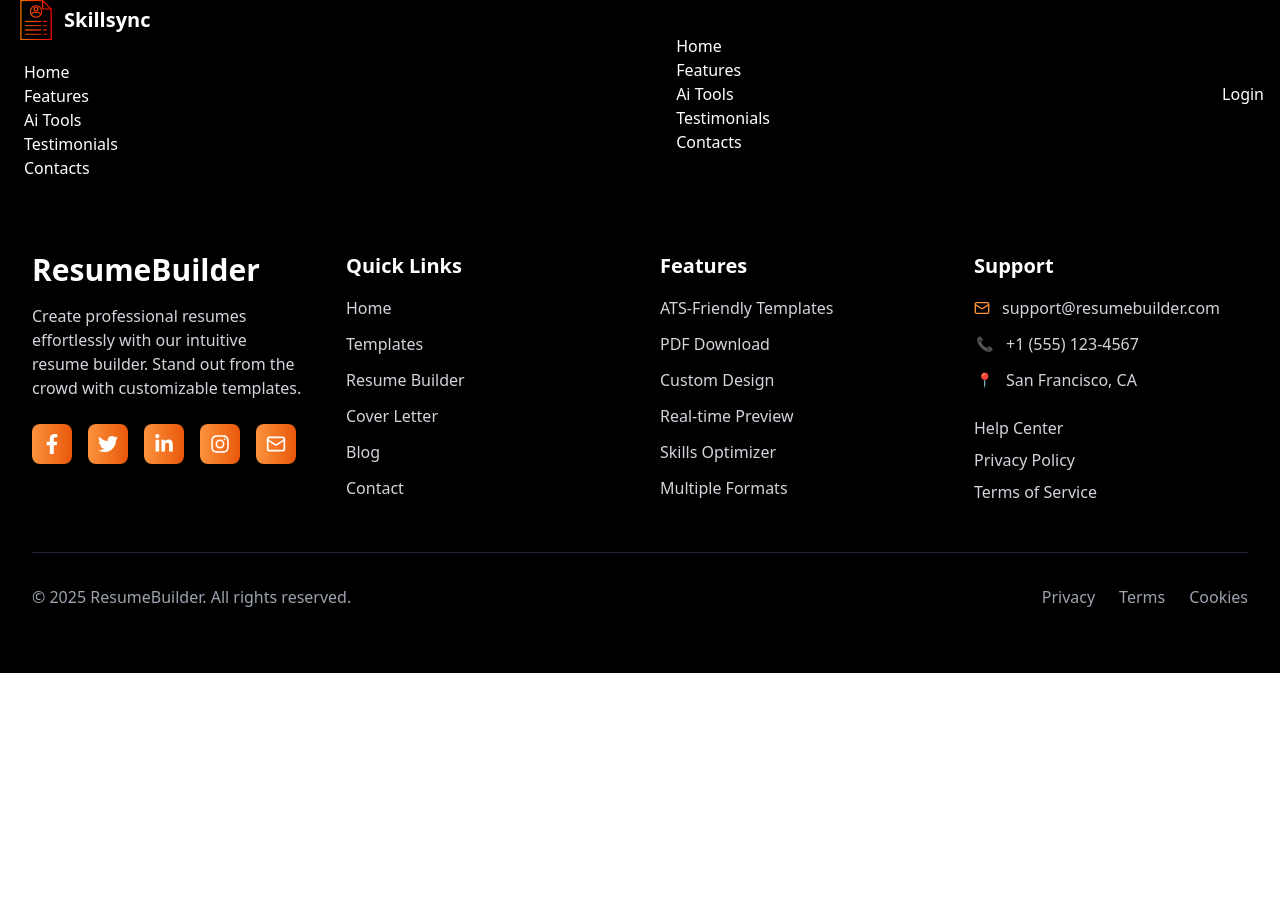
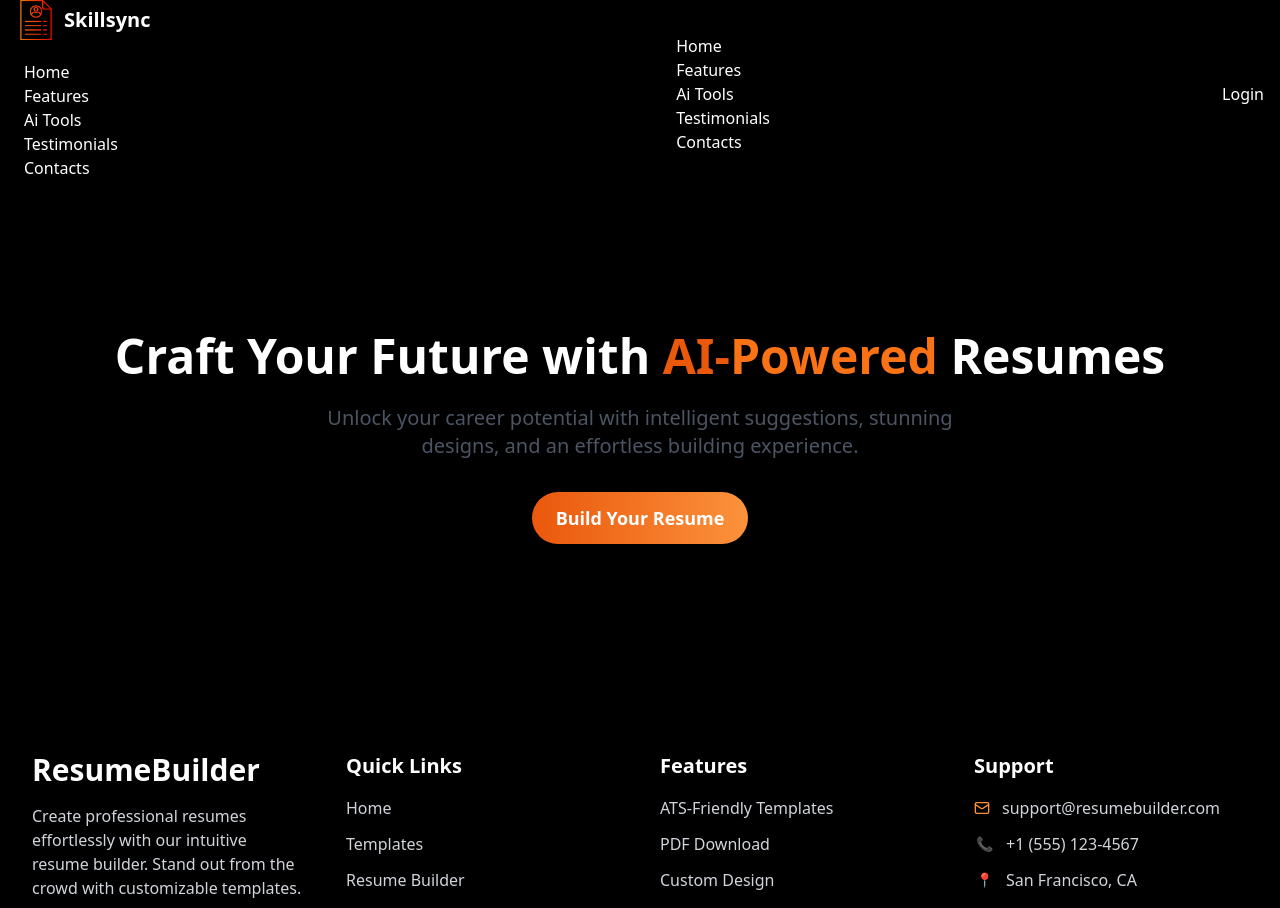
Before and after one commit to symadev/skillsync, a React (Vite) app: page / in a window 1280 px wide. Shown: the top 908 px of the page. Before the commit the page ends 800 px from the top, so only its background shows below. Built offline with nearby package versions, Linux system fonts and the light colour scheme.

Commit message:
added the banner

```diff
--- a/package.json
+++ b/package.json
@@ -10,6 +10,8 @@
     "preview": "vite preview"
   },
   "dependencies": {
+    "@studio-freight/lenis": "^1.0.42",
+    "gsap": "^3.13.0",
     "localforage": "^1.10.0",
     "lucide-react": "^0.518.0",
     "match-sorter": "^8.0.3",
--- /dev/null
+++ b/src/Component/BackgroundAnimation.jsx
@@ -0,0 +1,33 @@
+const BackgroundAnimation = () => {
+  const animationClasses = [
+    "float1", "float2", "float3", "float4", "float5",
+    "float6", "float7", "float8", "float9", "float10"
+  ];
+  const sizes = [
+    "w-20 h-20 left-[25%]",
+    "w-5 h-5 left-[10%]",
+    "w-5 h-5 left-[70%]",
+    "w-16 h-16 left-[40%]",
+    "w-5 h-5 left-[65%]",
+    "w-28 h-28 left-[75%]",
+    "w-36 h-36 left-[35%]",
+    "w-6 h-6 left-[50%]",
+    "w-4 h-4 left-[20%]",
+    "w-36 h-36 left-[85%]"
+  ];
+
+  return (
+    <div className="fixed top-0 left-0 w-full h-full -z-10 bg-black overflow-hidden">
+      <ul className="relative w-full h-full">
+        {animationClasses.map((anim, index) => (
+          <li
+            key={index}
+            className={`absolute bottom-[-150px] list-none bg-orange-300/20 rounded-full ${anim} ${sizes[index]}`}
+          ></li>
+        ))}
+      </ul>
+    </div>
+  );
+};
+
+export default BackgroundAnimation;
--- /dev/null
+++ b/src/Component/Banner.jsx
@@ -0,0 +1,32 @@
+import { Link } from "react-router-dom";
+
+const Banner = () => {
+  return (
+    <div className="min-h-[500px] flex flex-col items-center justify-center px-6 py-12 text-center bg-black text-white">
+
+      {/* Headline */}
+      <h1 className="text-4xl md:text-5xl font-bold leading-tight mb-6">
+        Craft Your Future with{" "}
+        <span className="text-orange-600">AI-</span>
+        <span className="text-orange-500">Powered</span>{" "}
+        Resumes
+      </h1>
+
+      {/* Subtext */}
+      <p className="text-lg md:text-xl text-gray-600 max-w-2xl mb-8">
+        Unlock your career potential with intelligent suggestions, stunning designs,
+        and an effortless building experience.
+      </p>
+
+      {/* CTA Button */}
+      <Link
+        to="/aboutus"
+        className="bg-gradient-to-r from-orange-600 to-orange-400 text-white text-lg font-semibold py-3 px-6 rounded-full shadow-lg hover:scale-105 transition duration-300"
+      >
+        Build Your Resume
+      </Link>
+    </div>
+  );
+};
+
+export default Banner;
--- a/src/Component/Home.jsx
+++ b/src/Component/Home.jsx
@@ -1,8 +1,13 @@
+import Banner from "./Banner";
+
+
 
 
 const Home = () => {
     return (
         <div>
+            <Banner></Banner>
+
 
         </div>
     );
--- a/src/Component/MainLayout.jsx
+++ b/src/Component/MainLayout.jsx
@@ -1,17 +1,18 @@
 import { Outlet } from "react-router-dom";
 import Navbar from "./Navbar";
 import Footer from "./Footer";
+import BackgroundAnimation from "./BackgroundAnimation";
 
 
 const MainLayout = () => {
-    return (
-        <div>
-            <Navbar></Navbar>
-            <Outlet></Outlet>
-            <Footer></Footer>
-
-        </div>
-    );
+  return (
+    <div className="relative">
+      <BackgroundAnimation />
+      <Navbar />
+      <Outlet />
+      <Footer />
+    </div>
+  );
 };
 
 export default MainLayout;
--- a/tailwind.config.js
+++ b/tailwind.config.js
@@ -5,9 +5,36 @@ export default {
     "./src/**/*.{js,ts,jsx,tsx}",
   ],
   theme: {
-    extend: {},
+    extend: {
+      animation: {
+        float1: "float 25s linear infinite",
+        float2: "float 12s linear infinite 2s",
+        float3: "float 25s linear infinite 4s",
+        float4: "float 18s linear infinite 0s",
+        float5: "float 25s linear infinite 0s",
+        float6: "float 25s linear infinite 3s",
+        float7: "float 25s linear infinite 7s",
+        float8: "float 45s linear infinite 15s",
+        float9: "float 35s linear infinite 2s",
+        float10: "float 11s linear infinite 0s",
+      },
+      keyframes: {
+        float: {
+          "0%": {
+            transform: "translateY(0) rotate(0deg)",
+            opacity: "1",
+            borderRadius: "0%",
+          },
+          "100%": {
+            transform: "translateY(-1000px) rotate(720deg)",
+            opacity: "0",
+            borderRadius: "50%",
+          },
+        },
+      },
+    },
   },
-    plugins: [
+  plugins: [
     require('daisyui'),
   ],
-}
+};
```
Also changed, not shown: 1 other file (tests, documents, lock files or other folders).
